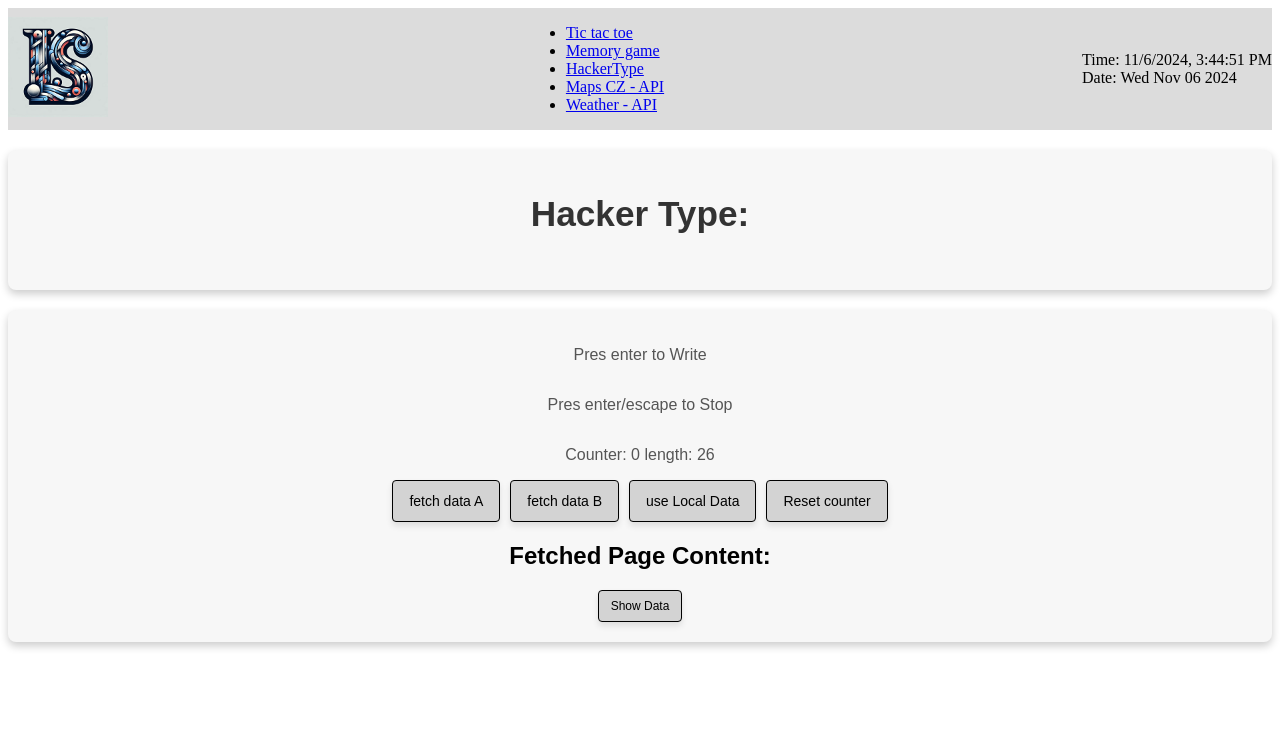
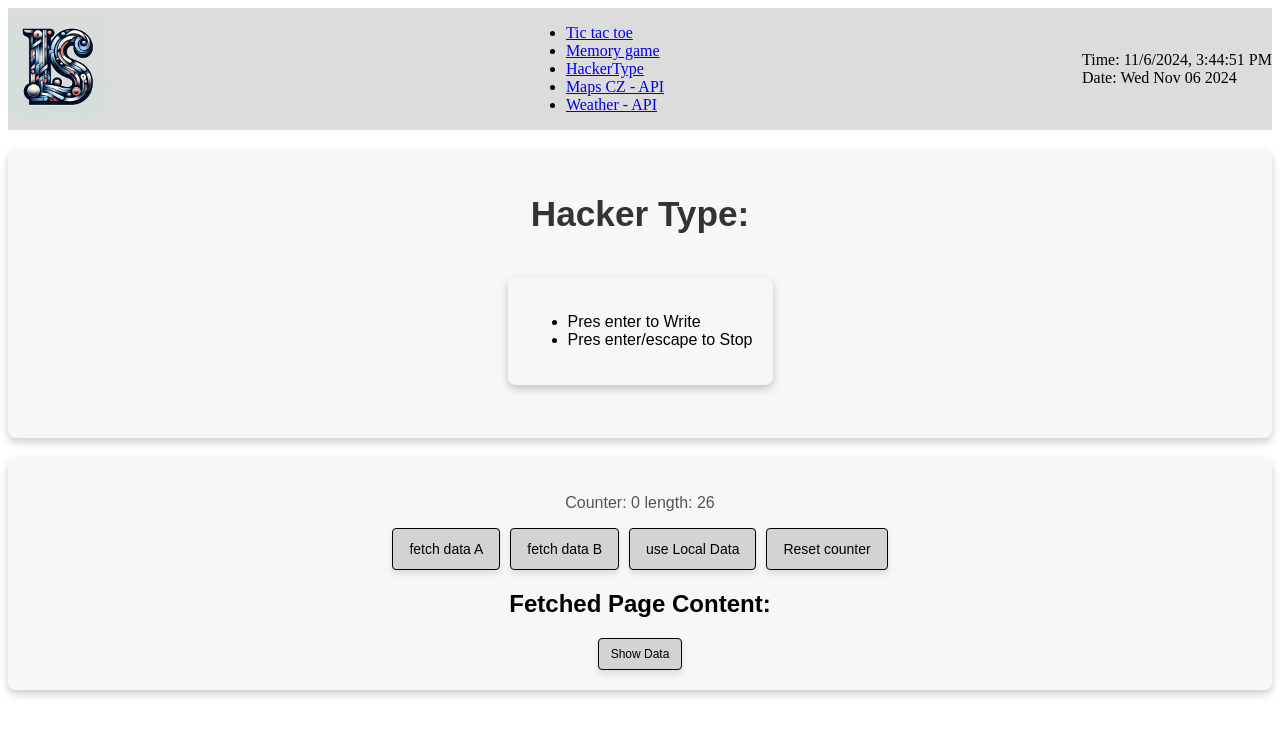
Before and after one commit to Rucnajs/React_app, a React (Create React App) app: page /HackerType in a window 1280 px wide. Shown: the top 736 px of the page. Built offline with nearby package versions, Linux system fonts and the light colour scheme; no server answers.

Commit message:
Add get from local - but not RUN

```diff
--- a/src/HackerType.tsx
+++ b/src/HackerType.tsx
@@ -1,5 +1,7 @@
 import { Button, ButtonContainer, Container, Heading1, Pre, Text } from './Styles'
-import { useRef, useState } from 'react'
+import { useEffect, useRef, useState } from 'react'
+
+// import text from './hackerTypeSouce.txt'
 
 const useComponentDidMont = async () => {
   const response = await fetch('http://localhost:1234')
@@ -20,7 +22,6 @@ const HackerType = () => {
       toggleAutomaticWriting()
     } else if (e.key === 'Escape') {
       stopAutomaticWriting()
-      // } else if (e.key === 'F4') {
     }
   }
 
@@ -52,11 +53,9 @@ const HackerType = () => {
       }
     })
   }
-
   const getLocalData = async () => {
     try {
       const response = await fetch('./hackerTypeSource.txt')
-      // const response = await fetch('/hackerTypeSource.txt')
 
       if (!response.ok) {
         throw new Error(`Failed to fetch file: ${response.statusText}`)
@@ -95,6 +94,12 @@ const HackerType = () => {
     <div tabIndex={0} onKeyDown={handleKeyDown}>
       <Container>
         <Heading1>Hacker Type:</Heading1>
+        <Container>
+          <ul>
+            <li>Pres enter to Write</li>
+            <li>Pres enter/escape to Stop</li>
+          </ul>
+        </Container>
         <form
           onSubmit={e => {
             e.preventDefault()
@@ -104,8 +109,6 @@ const HackerType = () => {
         </form>
       </Container>
       <Container>
-        <Text>Pres enter to Write</Text>
-        <Text>Pres enter/escape to Stop</Text>
         <Text>
           Counter: {counterUserInterrupt} length: {writingText.length}
         </Text>
```
